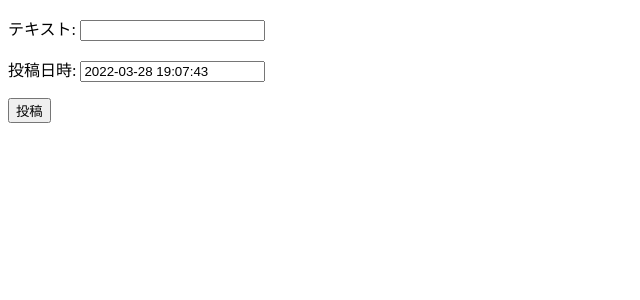
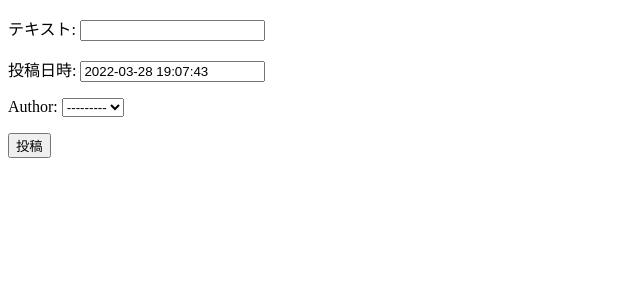
Before and after one commit to Kaito-a-bit/twitter_clone_app, a Django app: page /tweet/ in a window 1280 px wide. Shown: the top 300 px of the page, without its empty margins (0-640 px from the left). Run offline with Django 3.2, Linux system fonts and the light colour scheme.

Commit message:
edited home.html and forms.py. Designationn in the forms.py avoids NON NULL CONSTRAINT error.

```diff
--- a/tweet/forms.py
+++ b/tweet/forms.py
@@ -6,4 +6,4 @@ from .models import Tweet
 class TweetForm(forms.ModelForm):
     class Meta:
         model = Tweet
-        fields = ('text', 'created_at',)
+        fields = ('text', 'created_at', 'author')
--- a/user/templates/user/home.html
+++ b/user/templates/user/home.html
@@ -11,7 +11,7 @@
 
 {% for tweet in tweet_list %}
 <p>
-    {{ tweet.author_id }}
+    {{ tweet.author.username}}
     {{ tweet.created_at }}
     {{ tweet.text }}
 </p>
```
